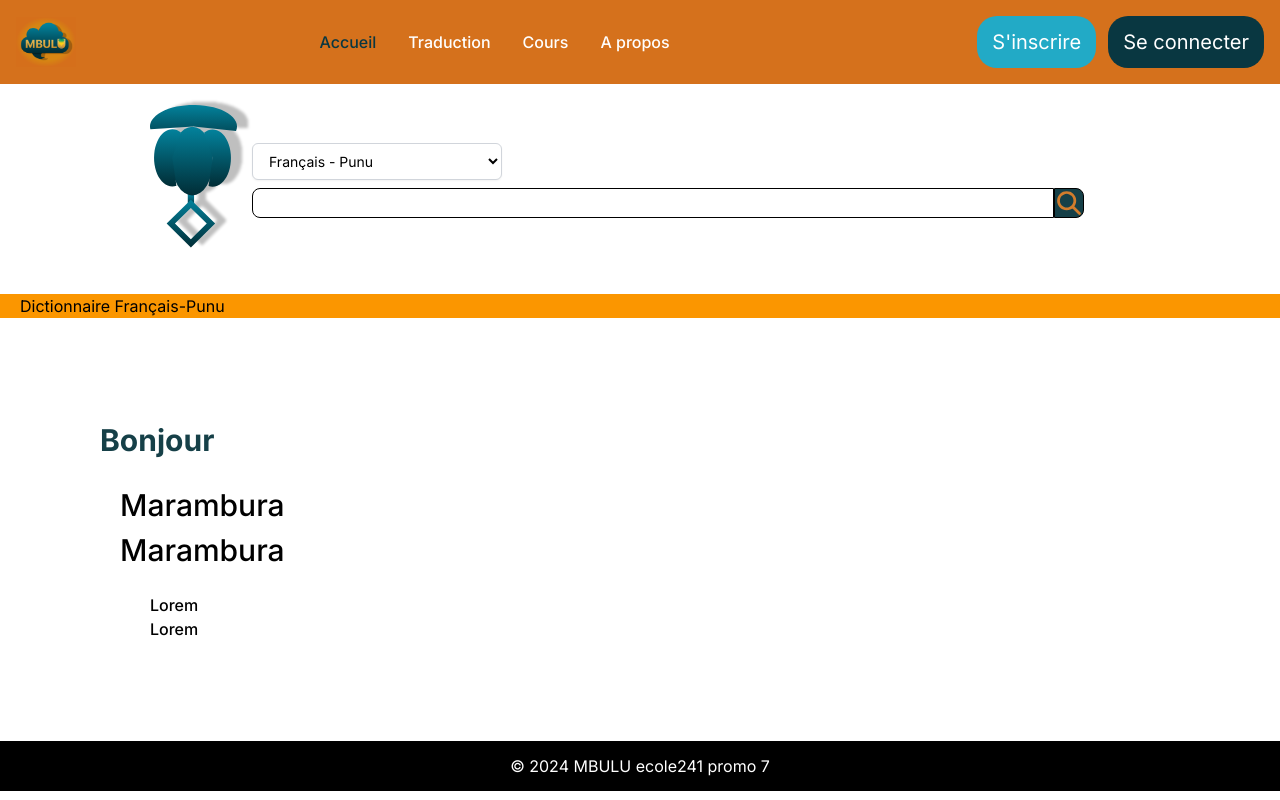
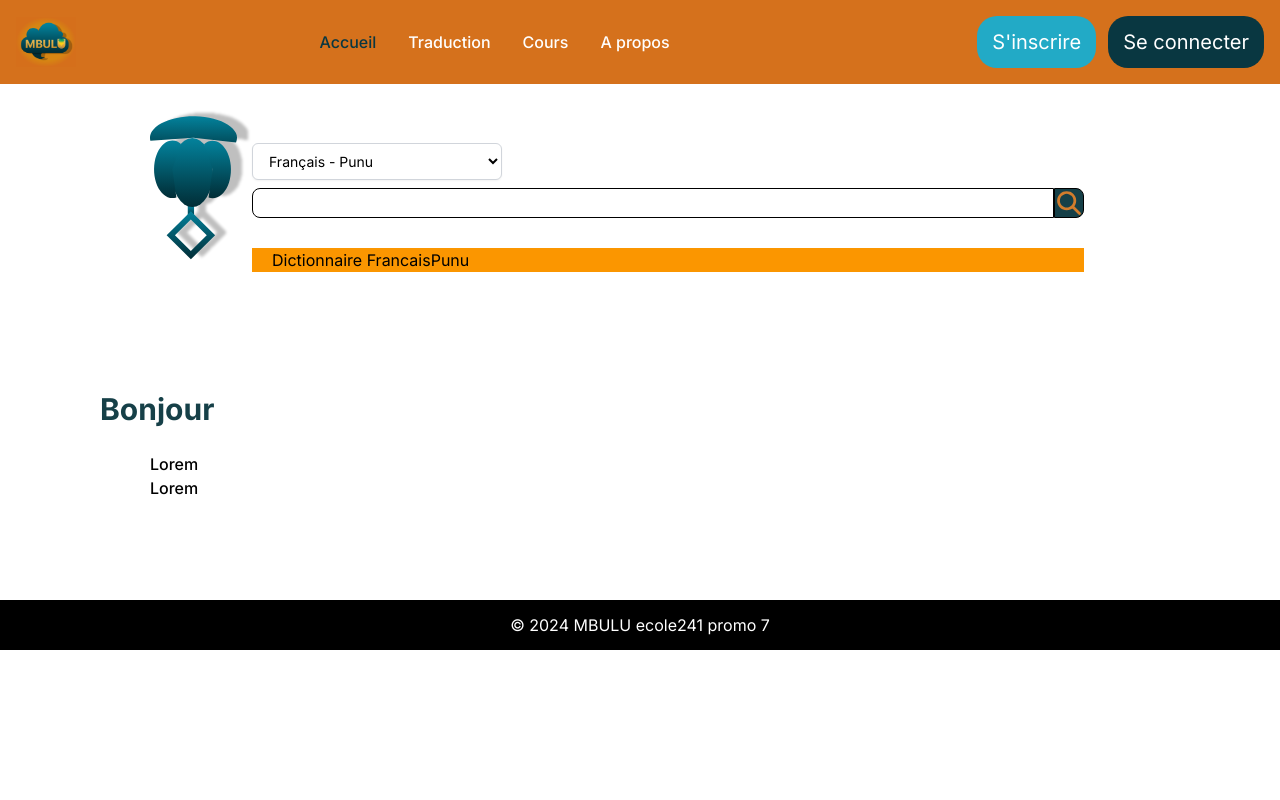
Before and after one commit to franckdarren/mbulu, a Next.js app: page /dictionnaire in a window 1280 px wide. Built offline with nearby package versions, Linux system fonts and the light colour scheme.

Commit message:
modification de la section dictionnaire

```diff
--- a/app/dictionnaire/page.js
+++ b/app/dictionnaire/page.js
@@ -1,10 +1,40 @@
+"use client"; // Ajouté pour rendre ce fichier côté client
+
 import Image from "next/image";
 import { Search } from "./Search";
 import { Navbar } from "../_components/Navbar";
 import { Footer } from "../_components/Footer";
 import { Dictionnaire } from "./dictionnaire";
+import { useState } from "react";
 
+// Composant Dropdown pour la sélection de langue
+function Dropdown({ selectedOption, handleChange }) {
+    return (
+        <div>
+            <select
+                id="dropdown"
+                name="dropdown"
+                className="mt-1 block w-[250px] py-2 px-3 border border-gray-300 bg-white rounded-md shadow-sm focus:outline-none focus:ring-indigo-500 focus:border-indigo-500 sm:text-sm max-sm:w-[150px] mb-2"
+                value={selectedOption}
+                onChange={handleChange}
+            >
+                <option value="FrancaisPunu">Français - Punu</option>
+                <option value="FrancaisFang">Français - Fang</option>
+                <option value="FrancaisMyene">Français - Myene</option>
+            </select>
+        </div>
+    );
+}
+
+// Composant principal pour la page du dictionnaire
 export default function PageDictionnaire() {
+    const [selectedOption, setSelectedOption] = useState('FrancaisPunu');
+
+    // Fonction pour gérer les changements de sélection dans le Dropdown
+    const handleChange = (e) => {
+        setSelectedOption(e.target.value);
+    }
+
     return (
         <main className="">
             <Navbar />
@@ -18,22 +48,17 @@ export default function PageDictionnaire() {
                     className="ml-[25px] md:ml-[150px]"
                 />
                 <div className="md:w-[65%] mt-[40px]">
+                    <Dropdown selectedOption={selectedOption} handleChange={handleChange} />
                     <div>
-                    <select id="dropdown" name="dropdown" className="mt-1 block w-[250px] py-2 px-3 border border-gray-300 bg-white rounded-md shadow-sm focus:outline-none focus:ring-indigo-500 focus:border-indigo-500 sm:text-sm max-sm:w-[150px] mb-2">
-                        <option>Français - Punu</option>
-                        <option>Françcais - Fang</option>
-                        <option> Français - Myene</option>
-
-                        </select>
+                        <Search />
                     </div>
-                    <Search/>
+                    <div className="bg-[#FB9600] w-full pl-[20px] mt-[30px]">
+                        Dictionnaire {selectedOption.split("-")[0].trim()}
+                    </div>
+                </div>
             </div>
 
-
-            </div>
-            <div className="bg-[#FB9600] w-full pl-[20px] mt-[30px]">Dictionnaire Français-Punu</div>
-
-            <Dictionnaire titre="Bonjour" text="Marambura" other="Lorem"/>
+            <Dictionnaire titre="Bonjour" expression="Marambura" other="Lorem"/>
 
             <Footer />
         </main>
--- a/app/page.js
+++ b/app/page.js
@@ -101,7 +101,7 @@ const Section2 = () => {
 const SectionCard = () => {
   return (
     <div className="my-[140px]">
-      <h1 className="text-center text-[40px] font-blod md:text-[40px] mb-[130px]">Choisir la langue</h1>
+      <h1 className="text-center text-[40px] font-blod md:text-[40px] mb-[50px]">Choisir la langue</h1>
       <div className="flex flex-col items-center mt-[10px] mb-[10px] md:flex md:flex-row md:items-center md:justify-center md:gap-[15px]">
 
         <MasqueCard titre="Fang" image="/assets/masque-fang.png" />
```
Lines whose indentation alone changed are shown as unchanged.
